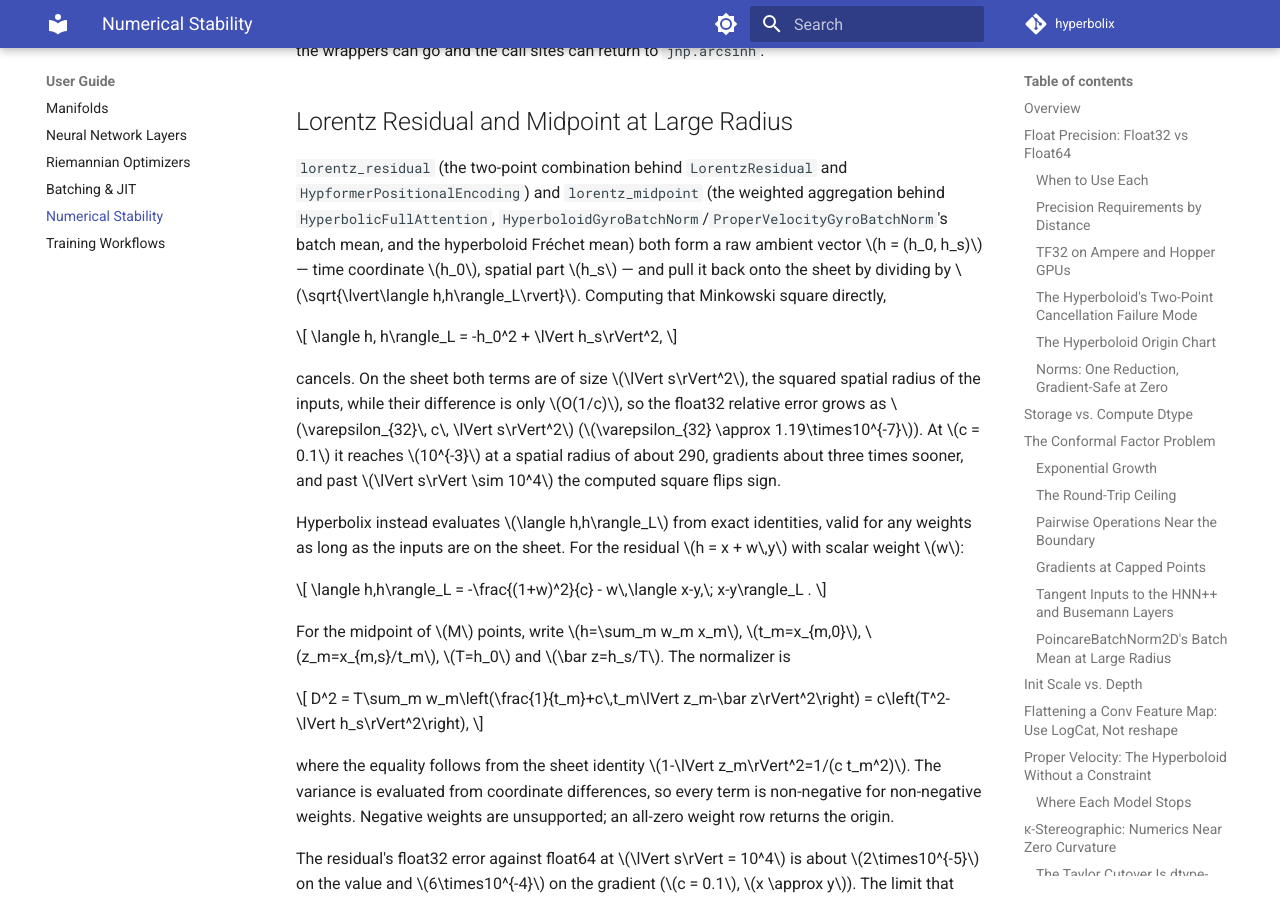
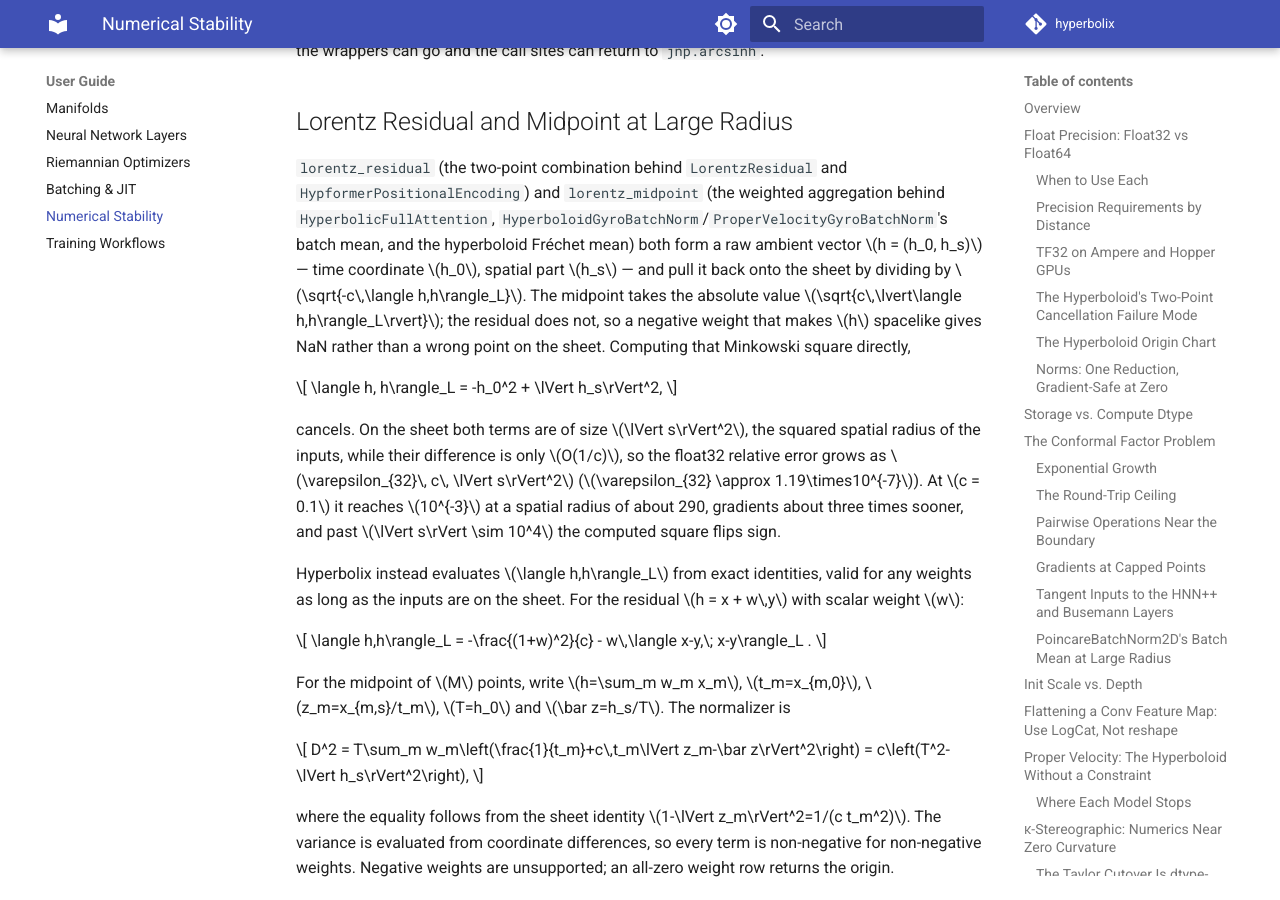
Before and after one commit to timoklein/hyperbolix, an MkDocs documentation site: the page built from docs/user-guide/numerical-stability.md, in a window 1280 px wide and 900 px high, scrolled down 22065 px. Built offline with MkDocs 1.6.1 and Material for MkDocs 9.7.7, drawn with Linux system fonts in a browser that asks for light colours; comment, search, counter and statistics services are not loaded; the version menu is left out.

Commit message:
Docs and changelog: lorentz_residual without abs(), plain exp for layer scales
Changelog [Unreleased] Changed: the FHCNN/FHNN/Busemann plain-exp entry and
the lorentz_residual normalizer entry; the softplus-inverse fix lists
LorentzResidual's init_w_y/init_gamma again. The positional-encoding warning,
the numerical-stability residual paragraph and Pattern 3b no longer describe
the residual's abs().

```diff
--- a/docs/user-guide/numerical-stability.md
+++ b/docs/user-guide/numerical-stability.md
@@ -870,7 +870,10 @@ argument, the wrappers can go and the call sites can return to `jnp.arcsinh`.
 `HyperbolicFullAttention`, `HyperboloidGyroBatchNorm`/`ProperVelocityGyroBatchNorm`'s batch mean,
 and the hyperboloid Fréchet mean) both form a raw ambient vector $h = (h_0, h_s)$ — time
 coordinate $h_0$, spatial part $h_s$ — and pull it back onto the sheet by dividing by
-$\sqrt{\lvert\langle h,h\rangle_L\rvert}$. Computing that Minkowski square directly,
+$\sqrt{-c\,\langle h,h\rangle_L}$. The midpoint takes the absolute value
+$\sqrt{c\,\lvert\langle h,h\rangle_L\rvert}$; the residual does not, so a negative weight that
+makes $h$ spacelike gives NaN rather than a wrong point on the sheet. Computing that Minkowski
+square directly,
 
 $$
 \langle h, h\rangle_L = -h_0^2 + \lVert h_s\rVert^2,
```
Also changed, not shown: docs/api-reference/nn-layers/positional-encoding.md (+2 -2 lines), docs/changelog.md (+4 -2 lines), docs/user-guide/nn-layers.md (+5 -0 lines).
